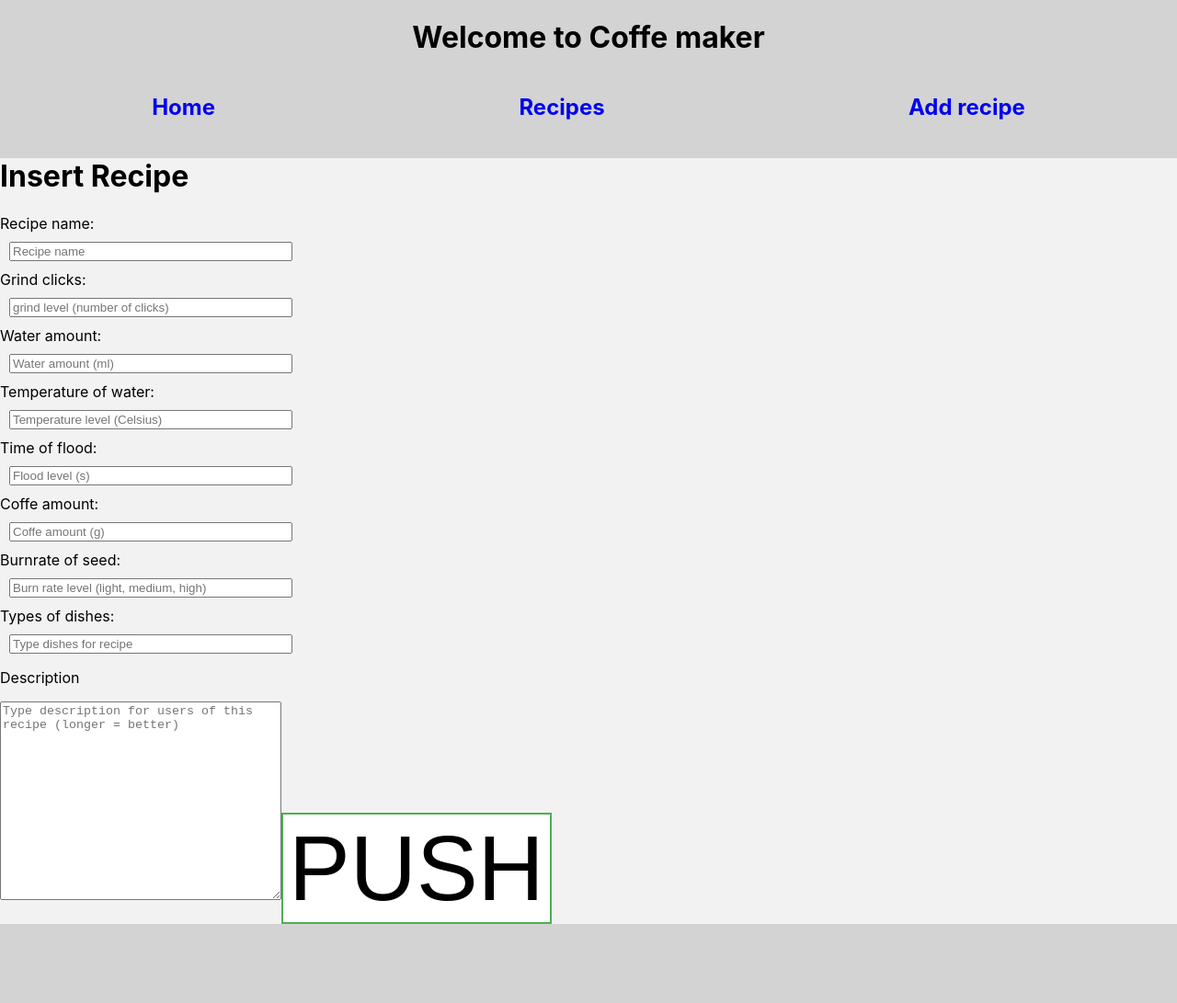
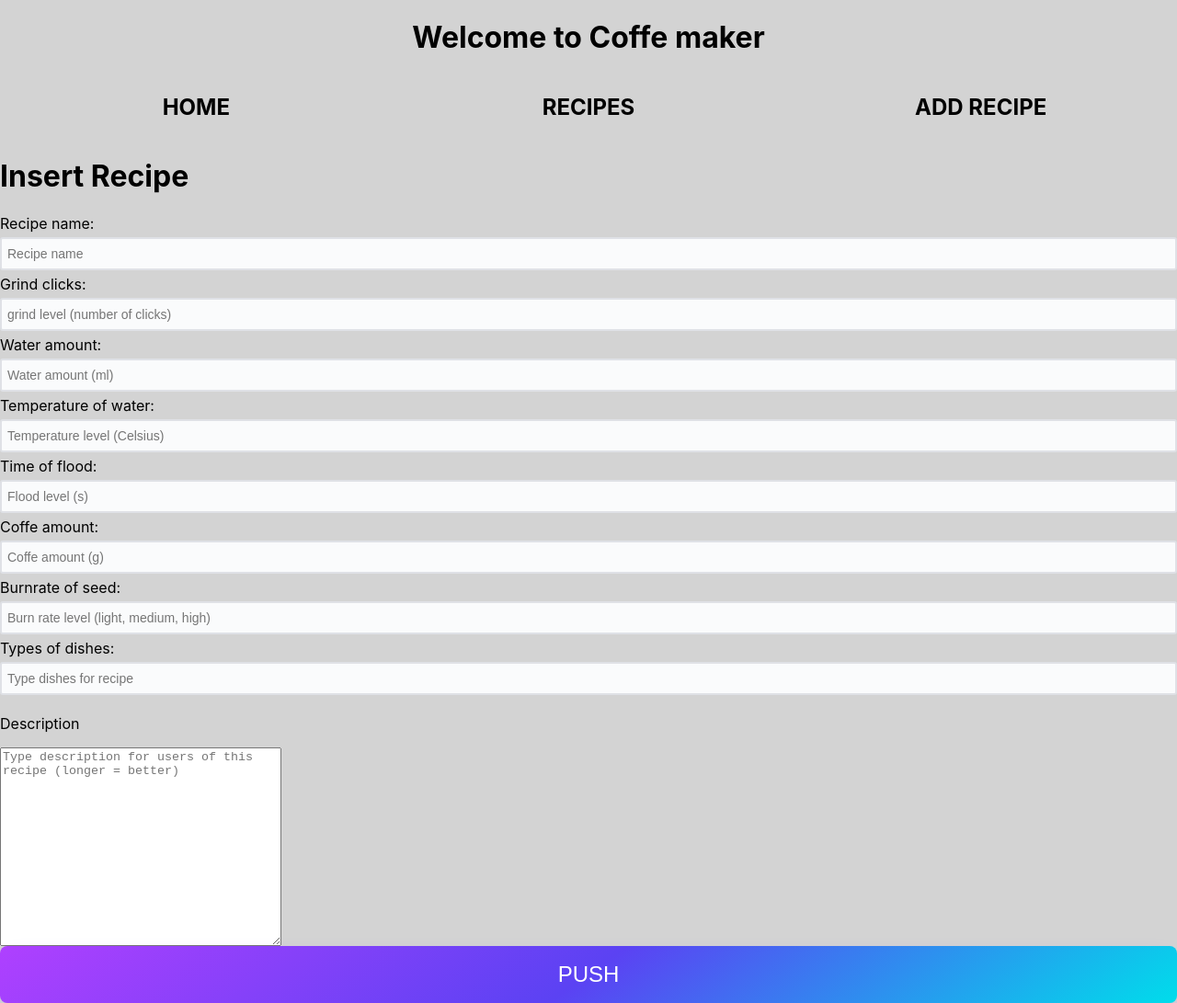
Before and after one commit to EniuK/CoffeApi, a React (Create React App) app: page /recipeAdd in a window 1280 px wide. Shown: the whole page at 92% size. Before the commit the page ends 1005 px from the top, so only its background shows below. Built offline with nearby package versions, Linux system fonts and the light colour scheme; no server answers; the database is empty.

Commit message:
Styles part x

```diff
--- a/src/components/list-of-recipe/list-of-recipe.js
+++ b/src/components/list-of-recipe/list-of-recipe.js
@@ -31,6 +31,7 @@ const ListOfRecipe = () => {
         />
         </div>
       </div>
+      <div>
       {filteredRecipes?.map((recipe) => {
         return (
           <Link
@@ -44,6 +45,7 @@ const ListOfRecipe = () => {
           </Link>
         );
       })}
+      </div>
     </div>
   );
 };
--- a/src/components/list-of-recipe/list-of-recipe.scss
+++ b/src/components/list-of-recipe/list-of-recipe.scss
@@ -28,10 +28,15 @@
 
     .recipe-item {
       display: flex;
-
+      box-shadow: rgba(0, 0, 0, 0.17) 0px -23px 25px 0px inset,
+        rgba(0, 0, 0, 0.15) 0px -36px 30px 0px inset,
+        rgba(0, 0, 0, 0.1) 0px -79px 40px 0px inset,
+        rgba(0, 0, 0, 0.06) 0px 2px 1px, rgba(0, 0, 0, 0.09) 0px 4px 2px,
+        rgba(0, 0, 0, 0.09) 0px 8px 4px, rgba(0, 0, 0, 0.09) 0px 16px 8px,
+        rgba(0, 0, 0, 0.09) 0px 32px 16px;
       height: 70px;
       justify-content: center;
-      border: 1px solid black;
+
     }
     .recipe-item:hover {
       background-color: antiquewhite;
--- a/src/components/nav-bar/nav-bar.scss
+++ b/src/components/nav-bar/nav-bar.scss
@@ -1,19 +1,34 @@
 .container {
+  text-align: center;
   .navbar-container {
     display: flex;
-  }
+
     .navbar {
       display: flex;
       flex-direction: row;
-    margin: 0 10px;
+      padding: 0;
+      margin: 0 5px;
       flex-grow: 3;
       justify-content: center;
     }
-  h1 {
-    text-align: center;
+    .link:hover {
+      color: darkgray;
+    }
+    .link:active {
+      color: lightblue;
+      transition: 0.01s;
     }
 
     .link {
+      color: black;
       text-decoration: none;
+
+      text-transform: uppercase;
+      font-weight: 500;
+      display: inline-block;
+      width: 150px;
+      -webkit-transition: all 0.2s ease-in-out;
+      transition: all 0.2s ease-in-out;
     }
   }
+}
--- a/src/components/recipe/Recipe.jsx
+++ b/src/components/recipe/Recipe.jsx
@@ -4,9 +4,7 @@ import "./recipes.styles.scss";
 import { CoffeeContext } from "../../context/coffee-context";
 
 const Recipe = () => {
-const { Push, handleChange, coffeVariables } = useContext(CoffeeContext);
-
-
+  const { Push, handleChange, coffeVariables } = useContext(CoffeeContext);
 
   return (
     <div className="recipe">
@@ -91,7 +89,9 @@ const { Push, handleChange, coffeVariables } = useContext(CoffeeContext);
         required
         value={coffeVariables.description}
       />
-      <button onClick={Push}>PUSH</button>
+      <button onClick={Push} className="button">
+        PUSH
+      </button>
     </div>
   );
 };
--- a/src/components/recipe/recipes.styles.scss
+++ b/src/components/recipe/recipes.styles.scss
@@ -1,10 +1,31 @@
 .recipe {
-  background-color: #f2f2f2;
+  display: flex;
+  justify-content: center;
+  flex-direction: column;
 
   input {
-    display: flex;
-    width: 300px;
-    margin: 10px;
+    background-color: rgb(250, 251, 252);
+    border-color: rgb(223, 225, 230);
+    color: rgb(9, 30, 66);
+    cursor: text;
+    border-radius: 3px;
+    border-width: 2px;
+    border-style: solid;
+    box-sizing: border-box;
+    font-size: 14px;
+    transition: background-color 0.2s ease-in-out 0s,
+      border-color 0.2s ease-in-out 0s;
+    line-height: 1.42857;
+    padding: 8px 6px;
+    height: 36px;
+    margin: 5px 0;
+    :hover {
+      background-color: rgb(235, 236, 240);
+    }
+    :focus {
+      background-color: rgb(255, 255, 255);
+      border-color: rgb(76, 154, 255);
+    }
   }
 
   .desc {
@@ -16,15 +37,40 @@
     opacity: 0.6;
     cursor: not-allowed;
   }
-  button {
-    background-color: white;
-    color: black;
-    border: 2px solid #4caf50;
+
+  .button {
+    align-items: center;
+    background-image: linear-gradient(144deg, #af40ff, #5b42f3 50%, #00ddeb);
+    border: 0;
+    border-radius: 8px;
+    box-shadow: rgba(151, 65, 252, 0.2) 0 15px 30px -5px;
+    box-sizing: border-box;
+    color: #ffffff;
+    display: flex;
+    font-family: Phantomsans, sans-serif;
+    font-size: 20px;
+    justify-content: center;
+    line-height: 1em;
+    max-width: 100%;
+    min-width: 140px;
+    padding: 19px 24px;
+    text-decoration: none;
+    user-select: none;
+    -webkit-user-select: none;
+    touch-action: manipulation;
+    white-space: nowrap;
     cursor: pointer;
-    font-size: 100px;
   }
-  button:hover {
-    background-color: #4caf50; /* Green */
-    color: white;
+
+  .button:active,
+  .button:hover {
+    outline: 0;
+  }
+
+  @media (min-width: 768px) {
+    .button {
+      font-size: 24px;
+      min-width: 196px;
+    }
   }
 }
```
Lines whose indentation alone changed are shown as unchanged.
